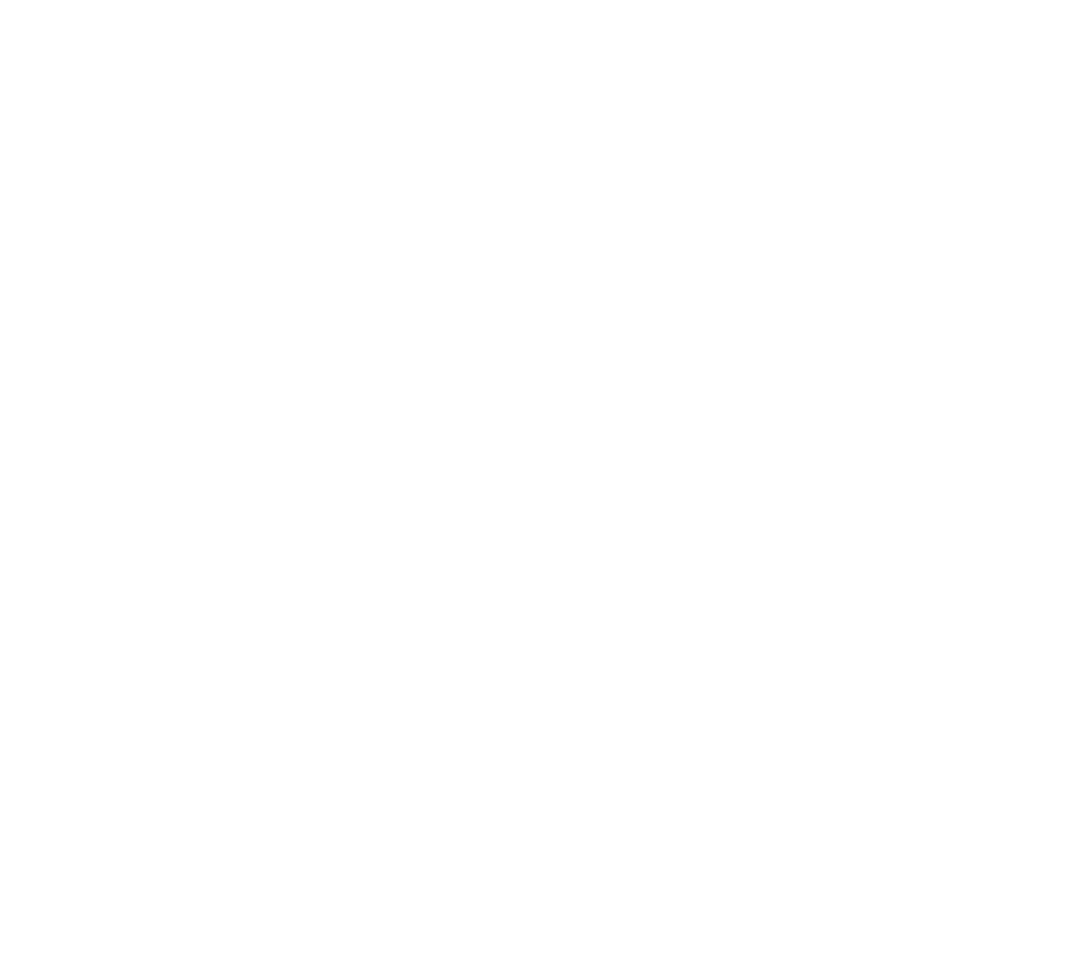
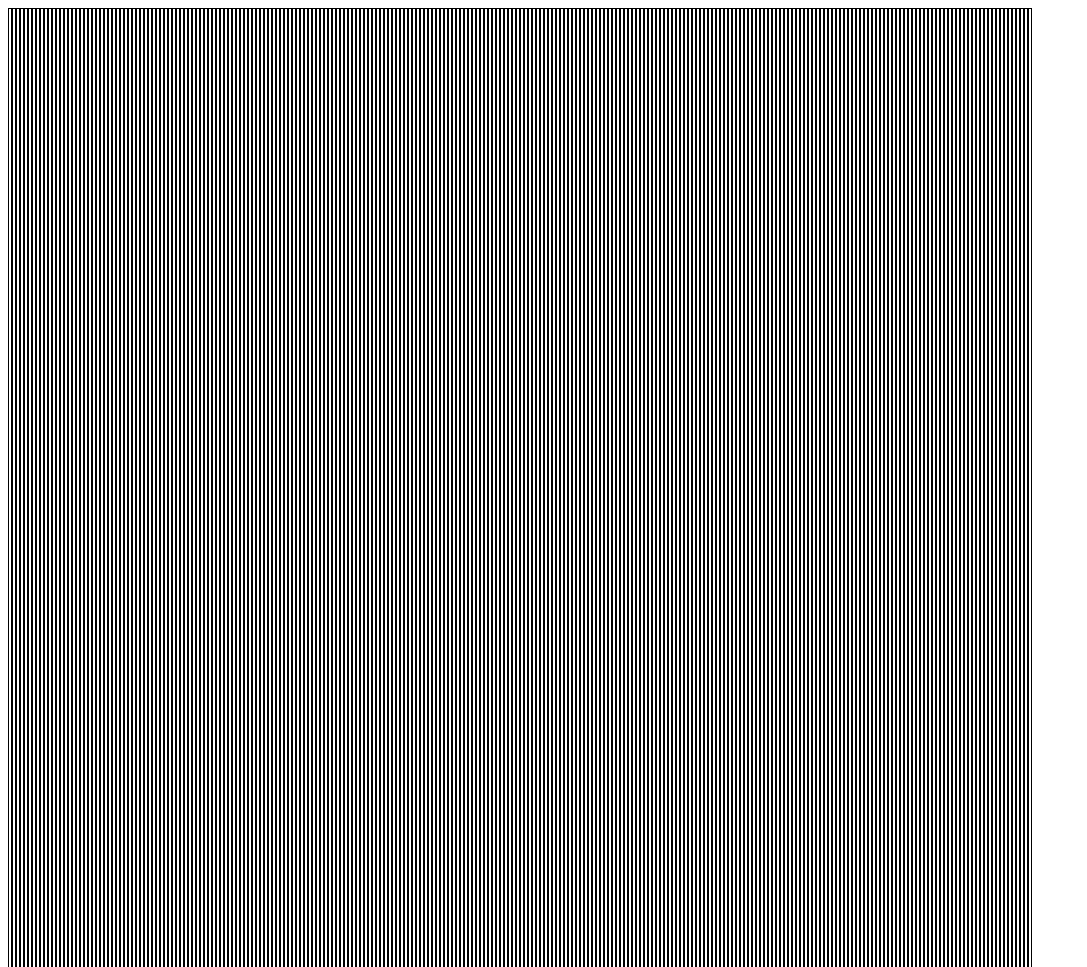
Before and after one commit to chaoticmewtral/sketchpad, a plain HTML site: page index.html in a window 1280 px wide. Shown: the top 967 px of the page, without its empty margins (0-1087 px from the left). Before the commit the page ends 800 px from the top, so only its background shows below. Drawn offline with Linux system fonts and the light colour scheme.

Commit message:
Add to files

```diff
--- a/index.html
+++ b/index.html
@@ -4,7 +4,7 @@
     <meta charset="UTF-8">
     <meta http-equiv="X-UA-Compatible" content="IE=edge">
     <meta name="viewport" content="width=device-width, initial-scale=1.0">
-    <link rel="stylesheet" src="style.css">
+    <link rel="stylesheet" href="style.css">
     <script src="script.js" defer></script>
     <title>Sketchpad</title>
 </head>
--- a/script.js
+++ b/script.js
@@ -3,6 +3,7 @@ const square = document.createElement('div');
 let num = 16;
 
 for (let i=0; i < (num ** 2); i++) {
-square.classList.add('square');
-container.appendChild(square);
+    const square = document.createElement('div');
+    square.classList.add('square');
+    container.appendChild(square);
 }
--- a/style.css
+++ b/style.css
@@ -2,10 +2,12 @@
     width: 960px;
     height: 960px;
     display: flex;
-    align-content: stretch;
 }
 
 .square {
     box-sizing: border-box;
     border: 1px solid black;
+    padding: 1px;
+    width: 100%;
+    height: 100%;
 }
```
